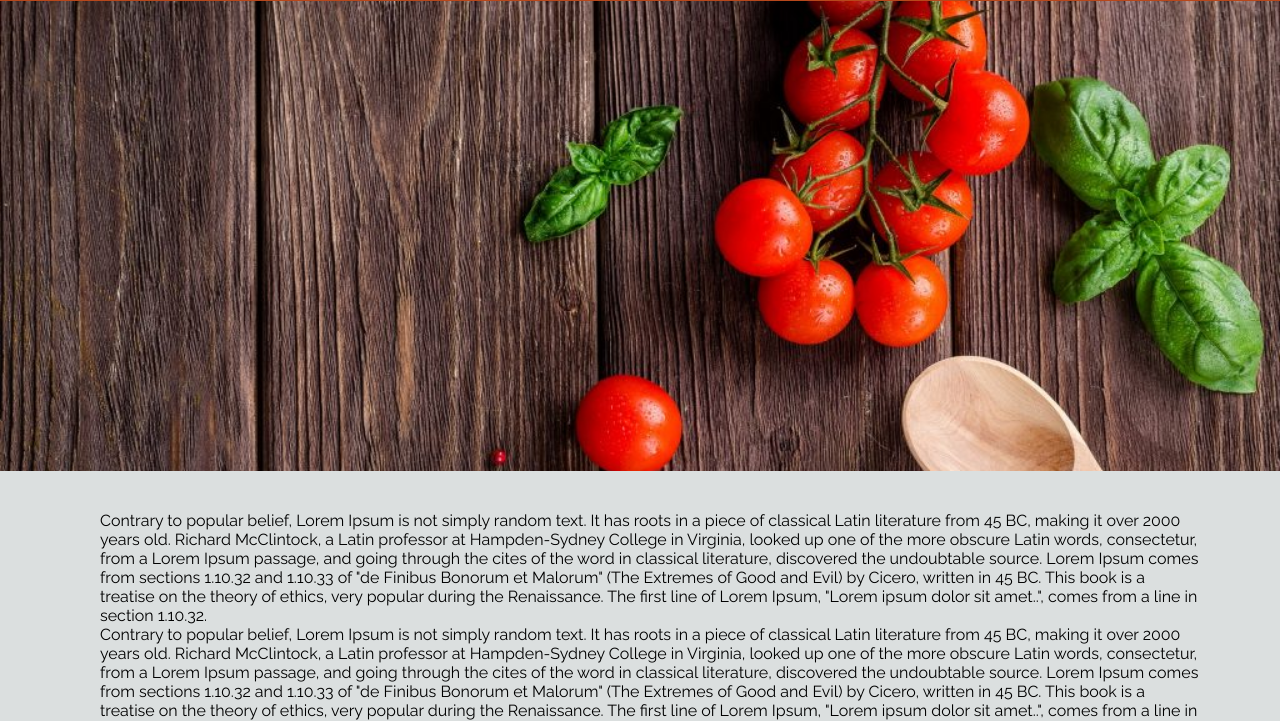
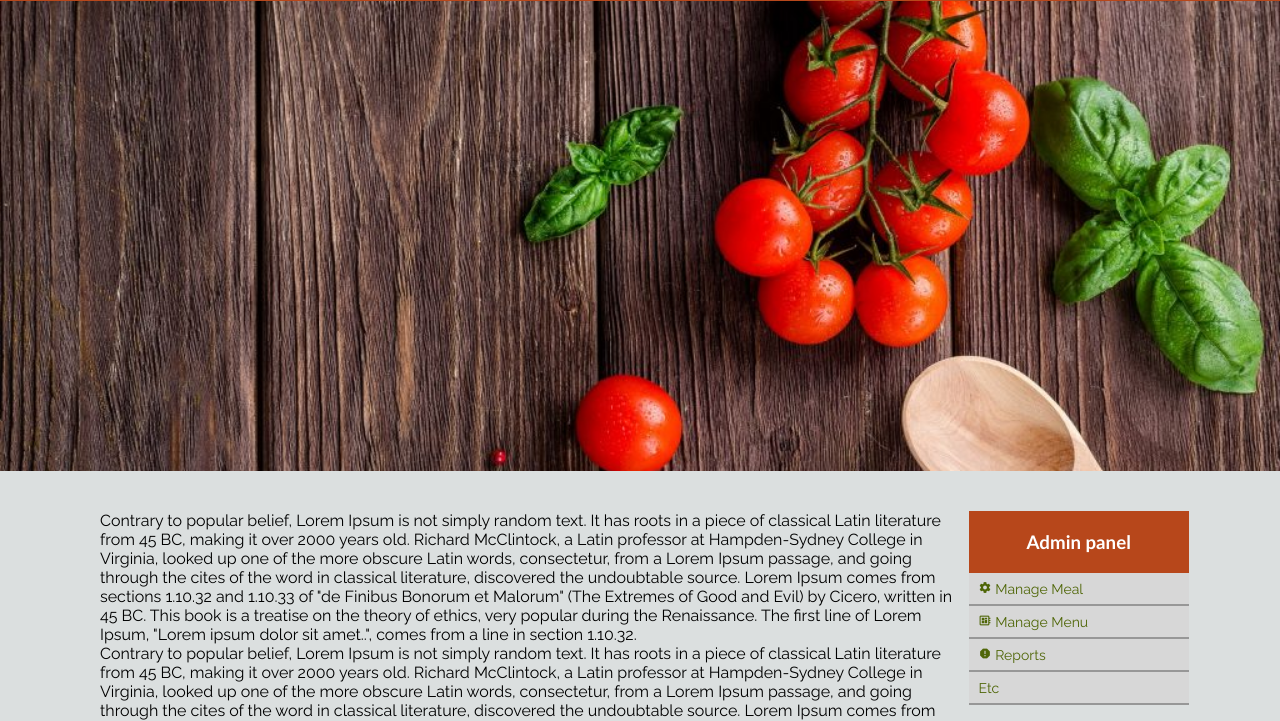
Before and after one commit to Onnassiz/Book-A-Meal, a plain HTML site: page UI/index.html in a window 1280 px wide. Shown: the part 79-800 px from the top of the page. Drawn offline with Linux system fonts and the light colour scheme.

Commit message:
Feature: Added admin panel to content

```diff
--- a/UI/css/main.css
+++ b/UI/css/main.css
@@ -12,6 +12,10 @@ html {
     height: 100%;
 }
 
+body{
+	background-color: #dbdfdf;
+}
+
 
 #container{
 	width: 100%;
@@ -23,6 +27,12 @@ header {
 	width: 100%;
 	z-index: 10;
 	position: fixed;
+}
+
+a{
+	text-decoration: none;
+	font-size: 14px;
+	color:  #4f6607;
 }
 
 header .nav {
@@ -90,3 +100,38 @@ button {
 	min-height: 800px;
 	padding: 40px 100px 40px 100px;
 }
+
+#content #right-column {
+	position: relative;
+	margin-left: 10px;
+	width: 20%;
+	float: left;
+}
+
+#content #left-column {
+	position: relative;
+	width: 78%;
+	float: left;
+}
+
+#content #right-column .side-panel {
+	width: 100%;
+	min-height: 100px;
+	min-width: 200px;
+	border-radius: 3px;
+	background: #D7D7D7;
+}
+
+#content #right-column .side-panel h3 {
+	color: white;
+	font-family: "Trebuchet MS", Helvetica, sans-serif;
+	background: #B7471B;
+	text-align: center;
+	padding: 20px;
+}
+
+#content #right-column .side-panel li {
+	list-style: none;
+	padding: 6px 10px 6px 10px;
+	border-bottom: 2px #979797 solid;
+}
--- a/UI/index.html
+++ b/UI/index.html
@@ -28,10 +28,23 @@
 		<div id="banner"></div>
 
 		<div id="content">
-			<p>Contrary to popular belief, Lorem Ipsum is not simply random text. It has roots in a piece of classical Latin literature from 45 BC, making it over 2000 years old. Richard McClintock, a Latin professor at Hampden-Sydney College in Virginia, looked up one of the more obscure Latin words, consectetur, from a Lorem Ipsum passage, and going through the cites of the word in classical literature, discovered the undoubtable source. Lorem Ipsum comes from sections 1.10.32 and 1.10.33 of "de Finibus Bonorum et Malorum" (The Extremes of Good and Evil) by Cicero, written in 45 BC. This book is a treatise on the theory of ethics, very popular during the Renaissance. The first line of Lorem Ipsum, "Lorem ipsum dolor sit amet..", comes from a line in section 1.10.32.</p>
-			<p>Contrary to popular belief, Lorem Ipsum is not simply random text. It has roots in a piece of classical Latin literature from 45 BC, making it over 2000 years old. Richard McClintock, a Latin professor at Hampden-Sydney College in Virginia, looked up one of the more obscure Latin words, consectetur, from a Lorem Ipsum passage, and going through the cites of the word in classical literature, discovered the undoubtable source. Lorem Ipsum comes from sections 1.10.32 and 1.10.33 of "de Finibus Bonorum et Malorum" (The Extremes of Good and Evil) by Cicero, written in 45 BC. This book is a treatise on the theory of ethics, very popular during the Renaissance. The first line of Lorem Ipsum, "Lorem ipsum dolor sit amet..", comes from a line in section 1.10.32.</p>
-			<p>Contrary to popular belief, Lorem Ipsum is not simply random text. It has roots in a piece of classical Latin literature from 45 BC, making it over 2000 years old. Richard McClintock, a Latin professor at Hampden-Sydney College in Virginia, looked up one of the more obscure Latin words, consectetur, from a Lorem Ipsum passage, and going through the cites of the word in classical literature, discovered the undoubtable source. Lorem Ipsum comes from sections 1.10.32 and 1.10.33 of "de Finibus Bonorum et Malorum" (The Extremes of Good and Evil) by Cicero, written in 45 BC. This book is a treatise on the theory of ethics, very popular during the Renaissance. The first line of Lorem Ipsum, "Lorem ipsum dolor sit amet..", comes from a line in section 1.10.32.</p>
-			<p>Contrary to popular belief, Lorem Ipsum is not simply random text. It has roots in a piece of classical Latin literature from 45 BC, making it over 2000 years old. Richard McClintock, a Latin professor at Hampden-Sydney College in Virginia, looked up one of the more obscure Latin words, consectetur, from a Lorem Ipsum passage, and going through the cites of the word in classical literature, discovered the undoubtable source. Lorem Ipsum comes from sections 1.10.32 and 1.10.33 of "de Finibus Bonorum et Malorum" (The Extremes of Good and Evil) by Cicero, written in 45 BC. This book is a treatise on the theory of ethics, very popular during the Renaissance. The first line of Lorem Ipsum, "Lorem ipsum dolor sit amet..", comes from a line in section 1.10.32.</p>
+			<div id="left-column">
+				<p>Contrary to popular belief, Lorem Ipsum is not simply random text. It has roots in a piece of classical Latin literature from 45 BC, making it over 2000 years old. Richard McClintock, a Latin professor at Hampden-Sydney College in Virginia, looked up one of the more obscure Latin words, consectetur, from a Lorem Ipsum passage, and going through the cites of the word in classical literature, discovered the undoubtable source. Lorem Ipsum comes from sections 1.10.32 and 1.10.33 of "de Finibus Bonorum et Malorum" (The Extremes of Good and Evil) by Cicero, written in 45 BC. This book is a treatise on the theory of ethics, very popular during the Renaissance. The first line of Lorem Ipsum, "Lorem ipsum dolor sit amet..", comes from a line in section 1.10.32.</p>
+				<p>Contrary to popular belief, Lorem Ipsum is not simply random text. It has roots in a piece of classical Latin literature from 45 BC, making it over 2000 years old. Richard McClintock, a Latin professor at Hampden-Sydney College in Virginia, looked up one of the more obscure Latin words, consectetur, from a Lorem Ipsum passage, and going through the cites of the word in classical literature, discovered the undoubtable source. Lorem Ipsum comes from sections 1.10.32 and 1.10.33 of "de Finibus Bonorum et Malorum" (The Extremes of Good and Evil) by Cicero, written in 45 BC. This book is a treatise on the theory of ethics, very popular during the Renaissance. The first line of Lorem Ipsum, "Lorem ipsum dolor sit amet..", comes from a line in section 1.10.32.</p>
+				<p>Contrary to popular belief, Lorem Ipsum is not simply random text. It has roots in a piece of classical Latin literature from 45 BC, making it over 2000 years old. Richard McClintock, a Latin professor at Hampden-Sydney College in Virginia, looked up one of the more obscure Latin words, consectetur, from a Lorem Ipsum passage, and going through the cites of the word in classical literature, discovered the undoubtable source. Lorem Ipsum comes from sections 1.10.32 and 1.10.33 of "de Finibus Bonorum et Malorum" (The Extremes of Good and Evil) by Cicero, written in 45 BC. This book is a treatise on the theory of ethics, very popular during the Renaissance. The first line of Lorem Ipsum, "Lorem ipsum dolor sit amet..", comes from a line in section 1.10.32.</p>
+				<p>Contrary to popular belief, Lorem Ipsum is not simply random text. It has roots in a piece of classical Latin literature from 45 BC, making it over 2000 years old. Richard McClintock, a Latin professor at Hampden-Sydney College in Virginia, looked up one of the more obscure Latin words, consectetur, from a Lorem Ipsum passage, and going through the cites of the word in classical literature, discovered the undoubtable source. Lorem Ipsum comes from sections 1.10.32 and 1.10.33 of "de Finibus Bonorum et Malorum" (The Extremes of Good and Evil) by Cicero, written in 45 BC. This book is a treatise on the theory of ethics, very popular during the Renaissance. The first line of Lorem Ipsum, "Lorem ipsum dolor sit amet..", comes from a line in section 1.10.32.</p>
+			</div>
+			<div id="right-column">
+				<div class="side-panel">
+					<h3>Admin panel</h2>
+					<ul>
+						<li><a href="#"><i class="material-icons" style="font-size: 13px">settings</i> Manage Meal</a></li>
+						<li><a href="#"><i class="material-icons" style="font-size: 13px">developer_board</i> Manage Menu</a></li>
+						<li><a href="#"><i class="material-icons" style="font-size: 13px">report</i> Reports</a></li>
+						<li><a href="#">Etc</a></li>
+					</ul>
+				</div>
+			</div>
 		</div>
 	</div>
 </body>
```
